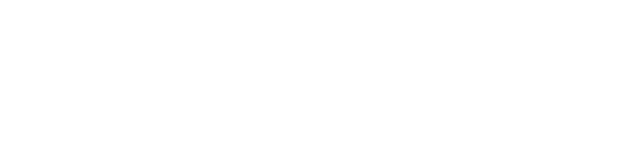
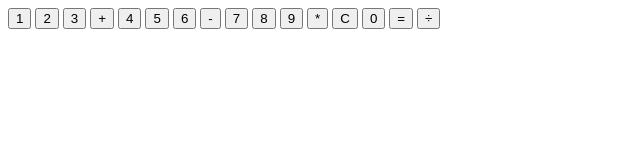
Before and after one commit to RSKonkle/odin-calculator, a plain HTML site: page index.html in a window 1280 px wide. Shown: the whole page, without its empty margins (0-640 px from the left). Drawn offline with Linux system fonts and the light colour scheme.

Commit message:
Create basic html buttons and divs for calculator

```diff
--- a/index.html
+++ b/index.html
@@ -7,6 +7,24 @@
 </head>
 <script src="script.js"></script>
 <body>
-
+    <div class="calculator">
+        <div class="display"></div>
+        <button class="number" data-value="1">1</button>
+        <button class="number" data-value="2">2</button>
+        <button class="number" data-value="3">3</button>
+        <button class="operator" data-operator="+">+</button>
+        <button class="number" data-value="4">4</button>
+        <button class="number" data-value="5">5</button>
+        <button class="number" data-value="6">6</button>
+        <button class="operator" data-operator="-">-</button>
+        <button class="number" data-value="7">7</button>
+        <button class="number" datag-value="8">8</button>
+        <button class="number" data-value="9">9</button>
+        <button class="operator" data-operator="*">*</button>
+        <button class="clear">C</button>
+        <button class="number" data-value="0">0</button>
+        <button class="equals">=</button>
+        <button class="operator" data-operator="/">÷</button>
+    </div>
 </body>
 </html>
```
